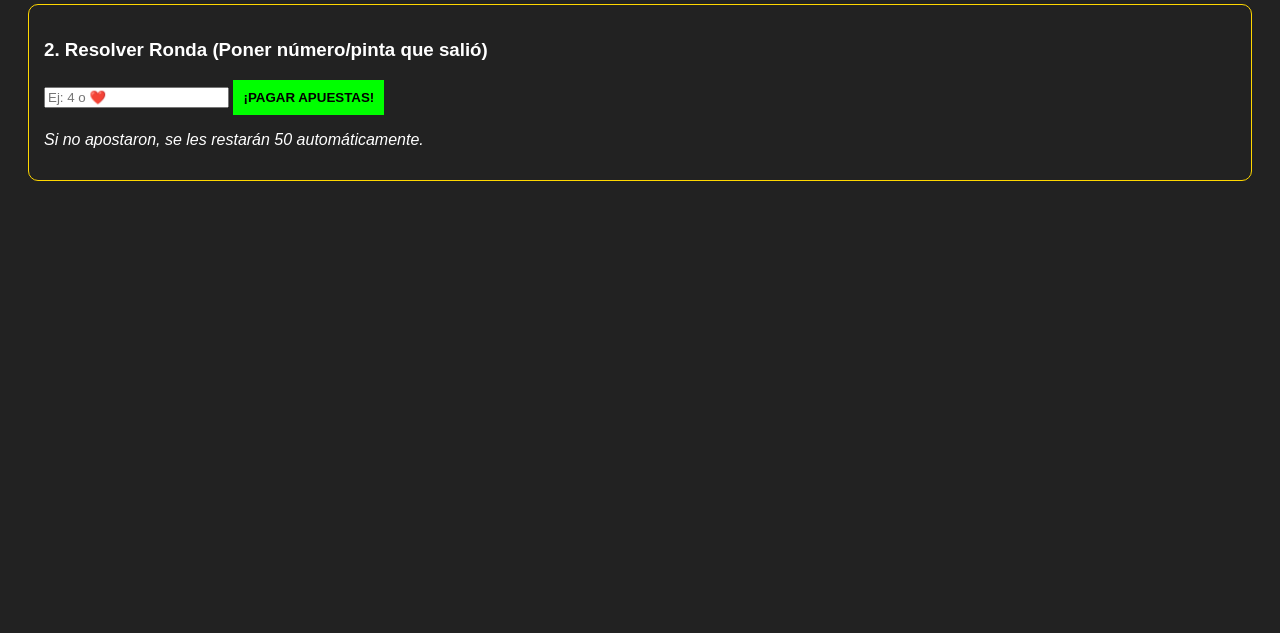
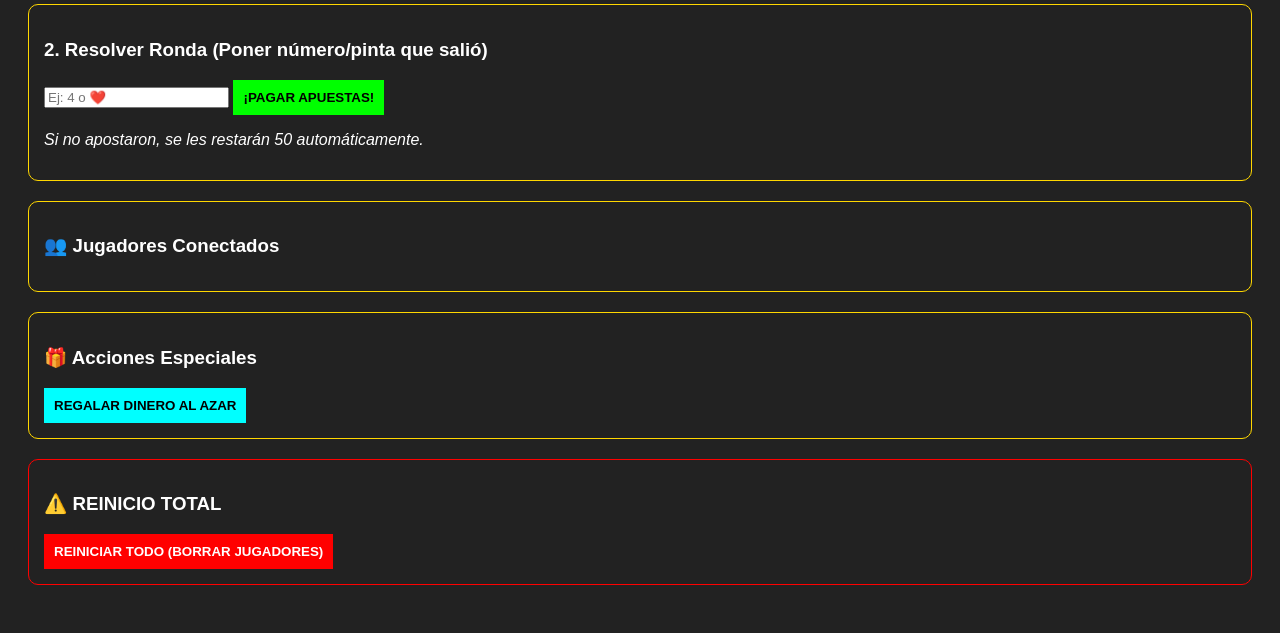
Before and after one commit to karinavallejos/Cumple2026, a Flask app: page /admin_panel_secret in a window 1280 px wide. Shown: the part 250-883 px from the top of the page. Before the commit the page ends 431 px from the top, so only its background shows below. Run offline with Flask 3, Linux system fonts and the light colour scheme; some libraries are stand-ins or nearby versions.

Commit message:
Update admin.html

```diff
--- a/templates/admin.html
+++ b/templates/admin.html
@@ -26,7 +26,51 @@
         <button onclick="resolver()" style="background: lime;">¡PAGAR APUESTAS!</button>
         <p><i>Si no apostaron, se les restarán 50 automáticamente.</i></p>
     </div>
+    <div class="control-group">
+    <h3>👥 Jugadores Conectados</h3>
+    <ul id="lista-admin-jugadores" style="text-align: left; list-style: none; padding: 0;">
+        </ul>
+</div>
 
+<div class="control-group">
+    <h3>🎁 Acciones Especiales</h3>
+    <button onclick="darDineroAzar()" style="background: cyan; color: black;">
+        REGALAR DINERO AL AZAR
+    </button>
+</div>
+
+<div class="control-group" style="border-color: red;">
+    <h3>⚠️ REINICIO TOTAL</h3>
+    <button onclick="resetTodo()" style="background: red; color: white;">
+        REINICIAR TODO (BORRAR JUGADORES)
+    </button>
+</div>
+
+<script>
+    const socket = io();
+
+    // Actualiza la lista de nombres que ves tú en el panel
+    socket.on('round_result', (data) => {
+        const lista = document.getElementById('lista-admin-jugadores');
+        lista.innerHTML = "";
+        Object.keys(data.players).forEach(name => {
+            const li = document.createElement('li');
+            li.innerHTML = `👤 <b>${name}</b>: $${data.players[name].puntos}`;
+            lista.appendChild(li);
+        });
+    });
+
+    function darDineroAzar() {
+        socket.emit('admin_give_random');
+        alert("¡Dinero repartido!");
+    }
+
+    function resetTodo() {
+        if(confirm("¿Seguro? Todos deberán registrarse de nuevo desde el QR.")) {
+            socket.emit('admin_reset_all');
+        }
+    }
+</script>
     <script>
         const socket = io();
         function cambiarVisual(tipo, ops) {
```
